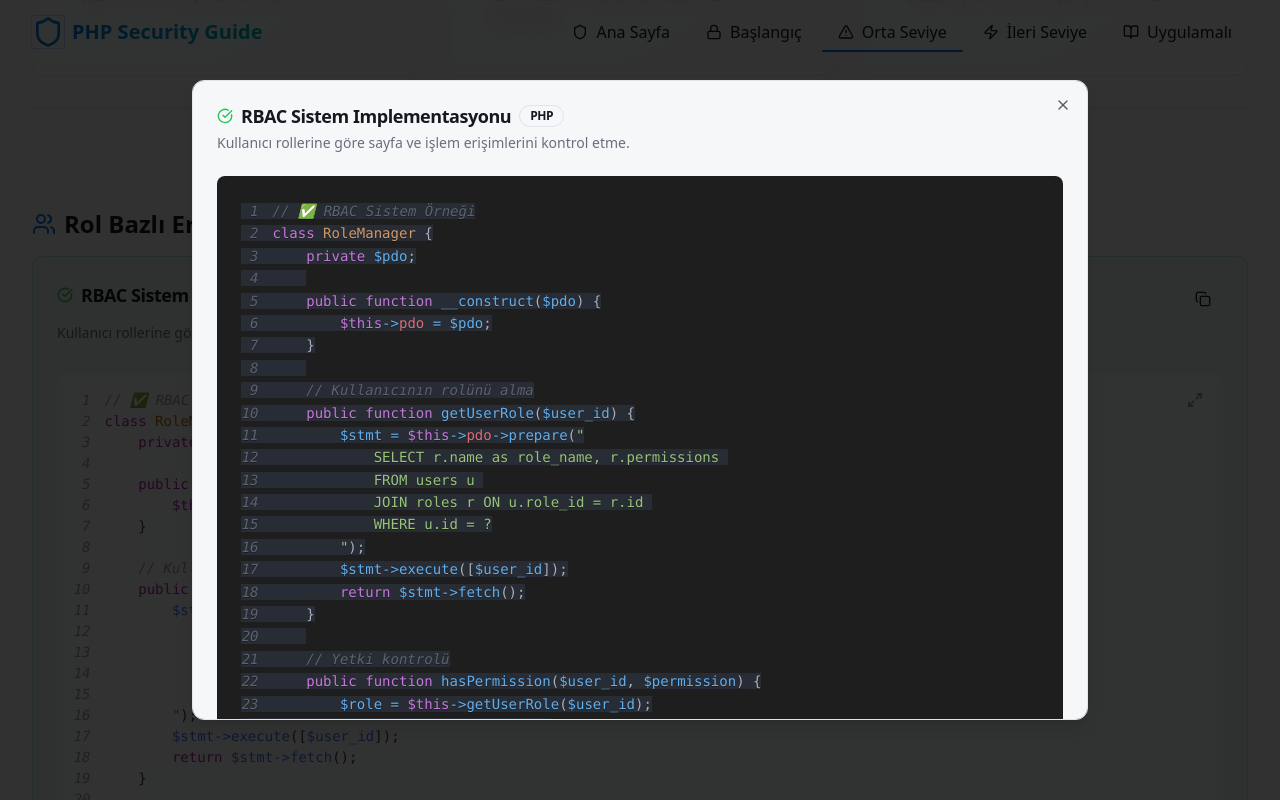
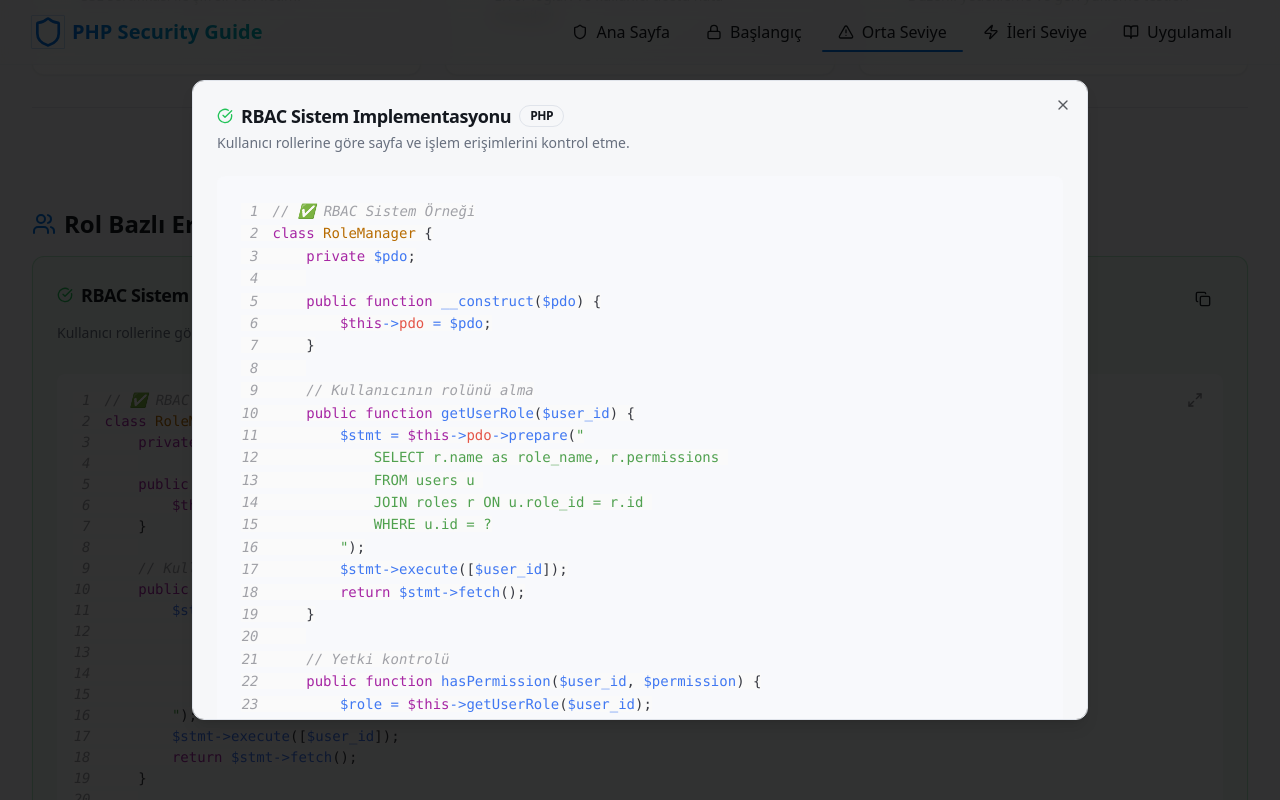
Before and after one commit to tbagriyanik/php_guvenli_yazilim, a React (Vite) app: page /orta in a window 1280 px wide. Both pictures are taken after a click on the button 1195 px from the left and 1032 px from the top of the page. Shown: the part 632-1432 px from the top of the page. Built offline with nearby package versions, Linux system fonts and the light colour scheme; the HTML template or start-up script is replaced by a standard one.

Commit message:
Changes
Co-authored-by: tbagriyanik <347372+tbagriyanik@users.noreply.github.com>

```diff
--- a/src/components/CodeExample.tsx
+++ b/src/components/CodeExample.tsx
@@ -185,9 +185,9 @@ const CodeExample = ({
 
               <SyntaxHighlighter
                 language={language}
-                style={oneDark}
+                style={oneLight}
                 customStyle={{
-                  backgroundColor: '#1e1e1e',
+                  backgroundColor: '#f8f9fc',
                   padding: '1.5rem',
                   borderRadius: '0.5rem',
                   fontSize: '0.875rem',
```
